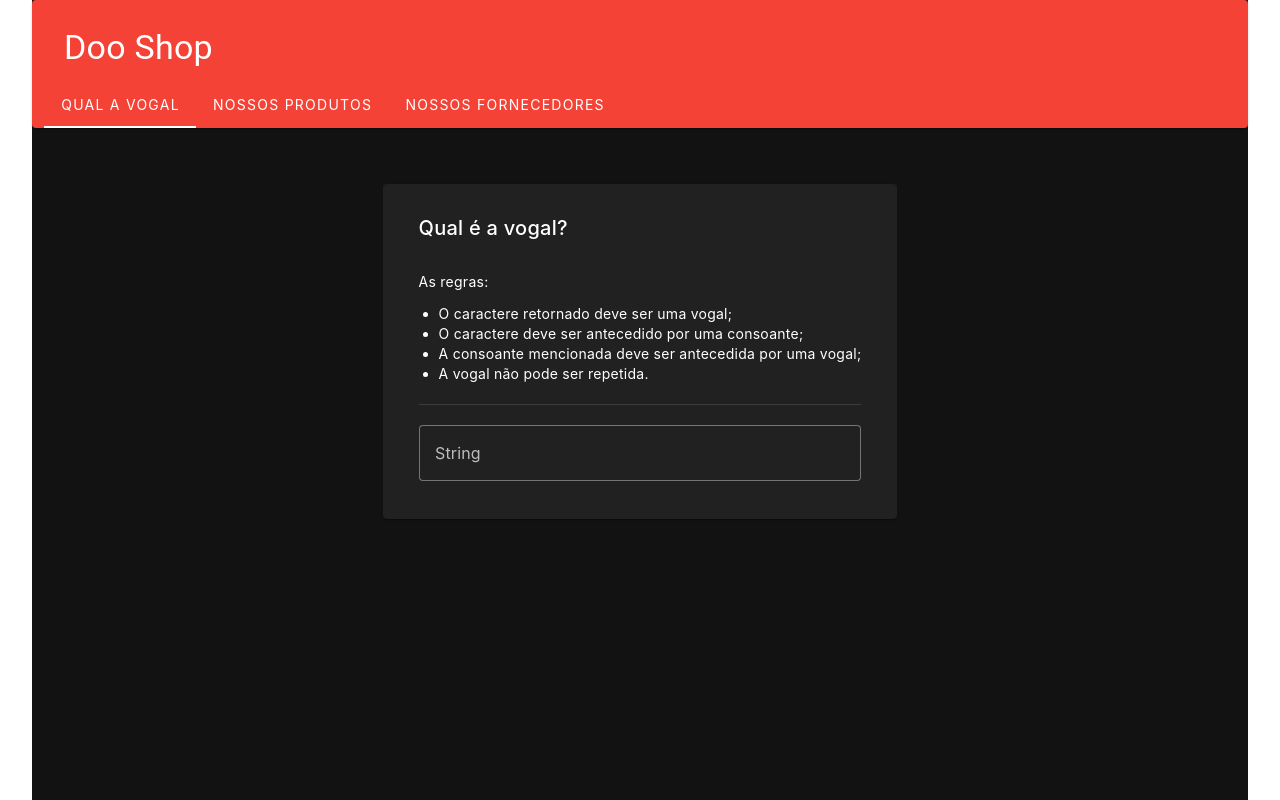
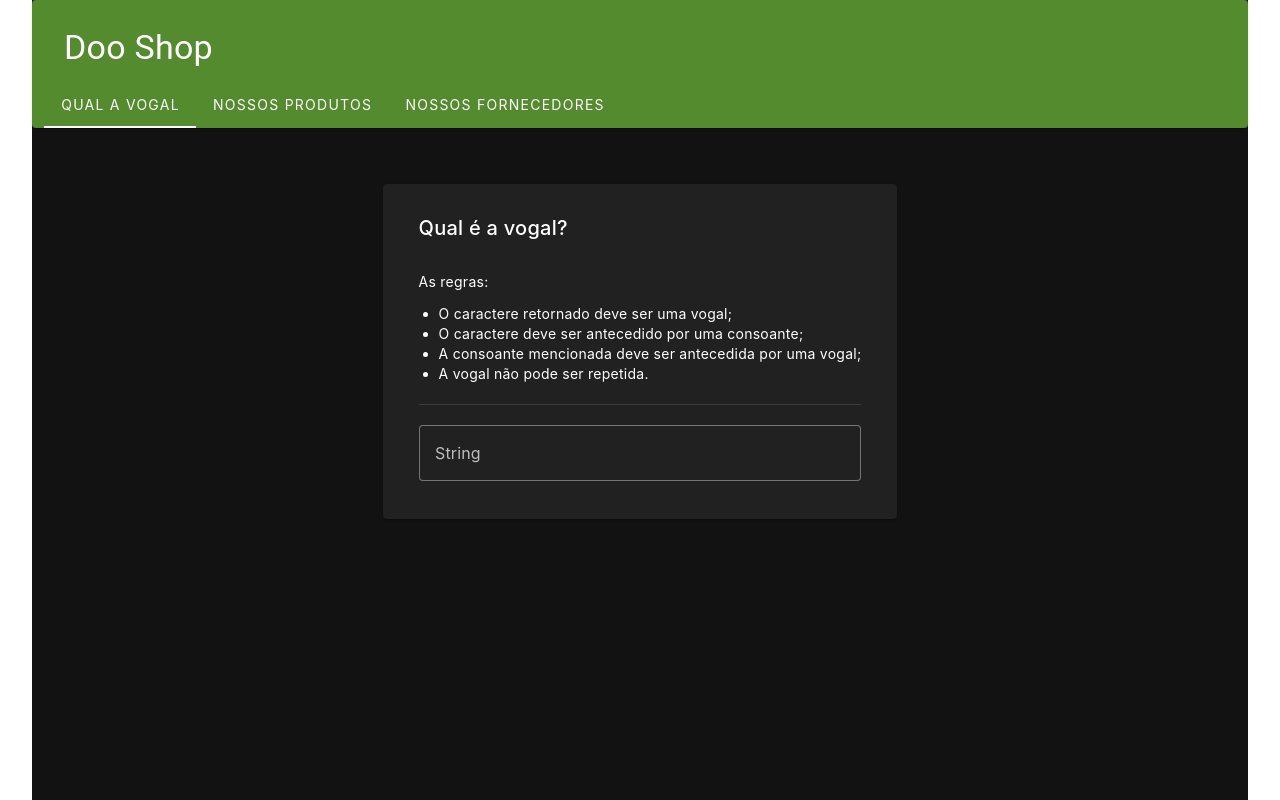
Before and after one commit to emkreimer/desafio-logap, a Vue app in the folder dooshop-front/: page / in a window 1280 px wide. Built offline with nearby package versions, Linux system fonts and the light colour scheme.

Commit message:
Color changes

```diff
--- a/dooshop-front/src/components/Navbar.vue
+++ b/dooshop-front/src/components/Navbar.vue
@@ -1,7 +1,7 @@
 <script setup lang="ts"></script>
 <template>
-  <VCard color="red" class="pt-4 px-3">
-    <VToolbar color="red" class="d-flex">
+  <VCard color="light-green-darken-3" class="pt-4 px-3">
+    <VToolbar color="light-green-darken-3" class="d-flex">
       <v-toolbar-title class="text-h4">Doo Shop</v-toolbar-title>
       <VSpacer />
     </VToolbar>
--- a/dooshop-front/src/components/products/ProductTable.vue
+++ b/dooshop-front/src/components/products/ProductTable.vue
@@ -29,11 +29,7 @@ defineProps<{ produtos: Produto[] }>()
           </td>
         </tr>
       </tbody>
-      <tbody v-else>
-        <tr>
-          Não há produtos disponíveis por enquanto.
-        </tr>
-      </tbody>
+      <VCard v-else class="py-5 ml-3"> Não há produtos disponíveis por enquanto. </VCard>
     </VTable>
   </div>
 </template>
--- a/dooshop-front/src/components/suppliers/SupplierTable.vue
+++ b/dooshop-front/src/components/suppliers/SupplierTable.vue
@@ -14,13 +14,14 @@ defineProps<{ empresas: Empresa[] }>()
           <th>Total em estoque</th>
         </tr>
       </thead>
-      <tbody>
+      <tbody v-if="empresas.length > 0">
         <tr v-for="e in empresas" :key="e.id">
           <td>{{ e.nome }}</td>
           <td>{{ e.produtos.length }}</td>
           <td>{{ sumEstoque(e) }}</td>
         </tr>
       </tbody>
+      <VCard v-else class="py-5 ml-3"> Parece que não há parceiros disponíveis... </VCard>
     </VTable>
   </div>
 </template>
```
